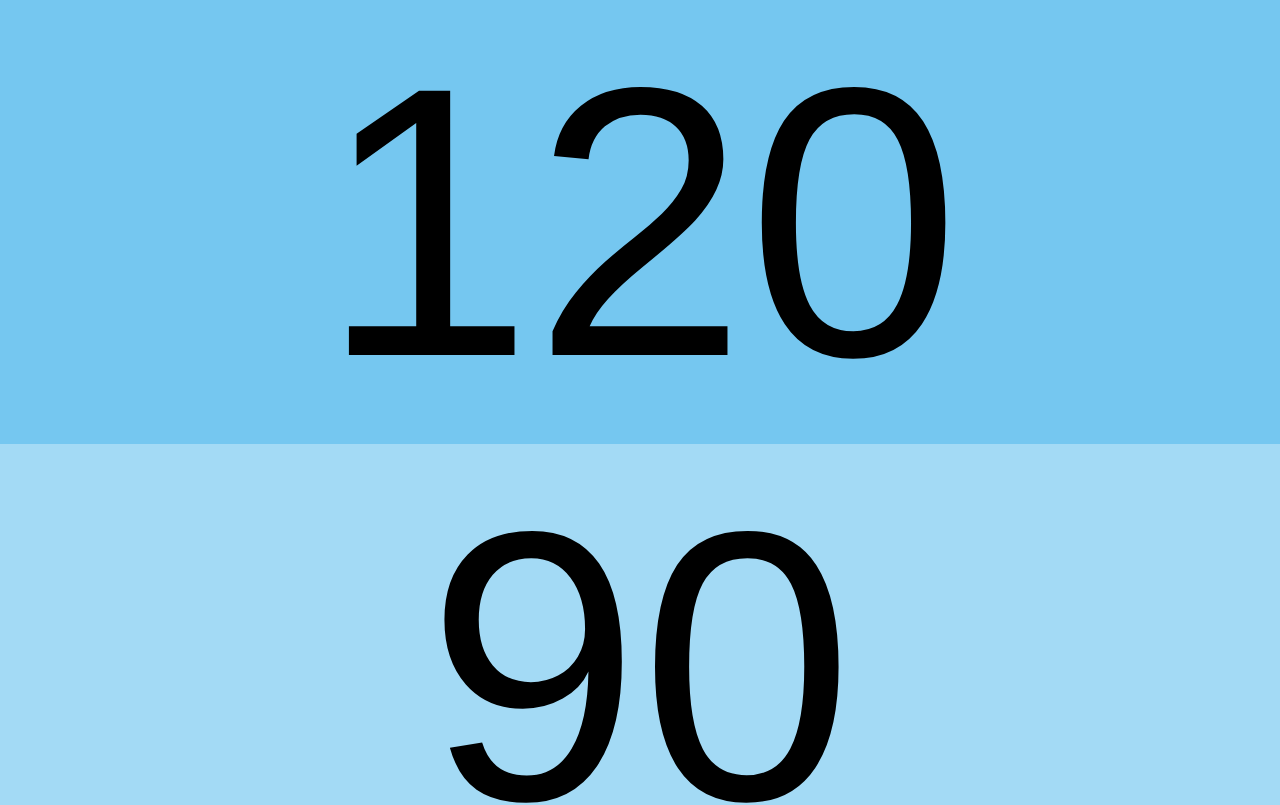
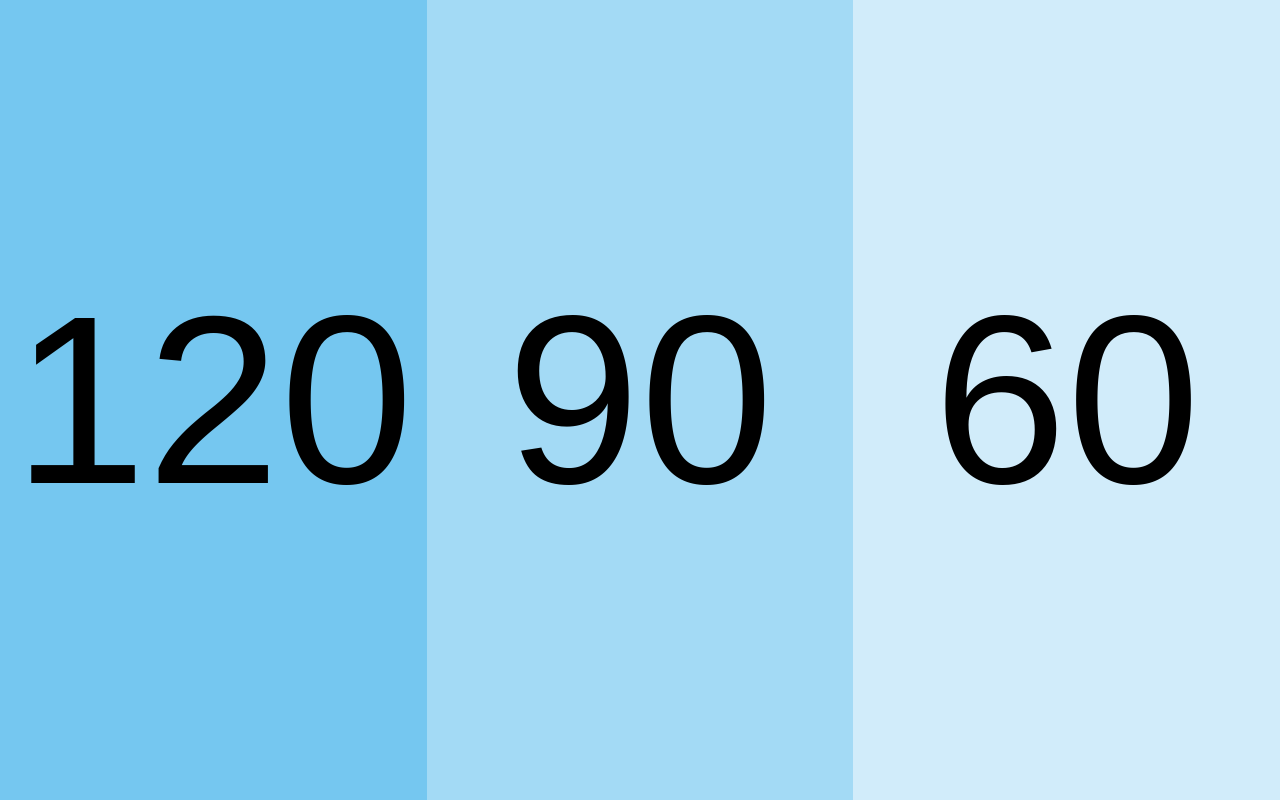
Before and after one commit to j-/rest, a React (Create React App) app: page / in a window 1280 px wide. Shown: the top 805 px of the page. Built offline with nearby package versions, Linux system fonts and the light colour scheme.

Commit message:
Add landscape styles

```diff
--- a/src/App.css
+++ b/src/App.css
@@ -6,18 +6,34 @@
 
 .App-time-buttons {
   display: flex;
-  flex-direction: column;
   position: absolute;
   top: 0;
   left: 0;
-  bottom: 0;
-  width: 30vw;
   z-index: 2;
-  transition: width ease-out 0.25s;
+  transition: all ease-out 0.25s;
+  transition-property: width height;
 }
 
-.App--idle .App-time-buttons {
-  width: 100vw;
+@media (orientation: landscape) {
+  .App-time-buttons {
+    flex-direction: row;
+    right: 0;
+    height: 30vh;
+  }
+  .App--idle .App-time-buttons {
+    height: 100vh;
+  }
+}
+
+@media (orientation: portrait) {
+  .App-time-buttons {
+    flex-direction: column;
+    bottom: 0;
+    width: 30vw;
+  }
+  .App--idle .App-time-buttons {
+    width: 100vw;
+  }
 }
 
 .App-time-button {
@@ -40,18 +56,29 @@
 }
 
 .App-time-button-text {
-  font-size: 15vw;
   transition: font-size ease-out 0.25s;
 }
 
-.App--idle .App-time-button-text {
-  font-size: 30vw;
+@media (orientation: landscape) {
+  .App-time-button-text {
+    font-size: 15vh;
+  }
+  .App--idle .App-time-button-text {
+    font-size: 30vh;
+  }
+}
+
+@media (orientation: portrait) {
+  .App-time-button-text {
+    font-size: 15vw;
+  }
+  .App--idle .App-time-button-text {
+    font-size: 30vw;
+  }
 }
 
 .App-content {
   position: absolute;
-  top: 0;
-  left: 30vw;
   right: 0;
   bottom: 0;
   display: flex;
@@ -61,16 +88,34 @@
   transition: background-color ease-out 0.25s;
 }
 
+@media (orientation: landscape) {
+  .App-content {
+    left: 0;
+    top: 30%;
+  }
+  .App-timer {
+    font-size: 40vh;
+  }
+
+}
+
+@media (orientation: portrait) {
+  .App-content {
+    top: 0;
+    left: 30%;
+  }
+  .App-timer {
+    font-size: 40vw;
+  }
+
+}
+
 .App--under .App-content {
   background-color: hsl(120, 80%, 70%);
 }
 
 .App--over .App-content {
   background-color: hsl(0, 80%, 70%);
-}
-
-.App-timer {
-  font-size: 40vw;
 }
 
 .App-reset {
```
